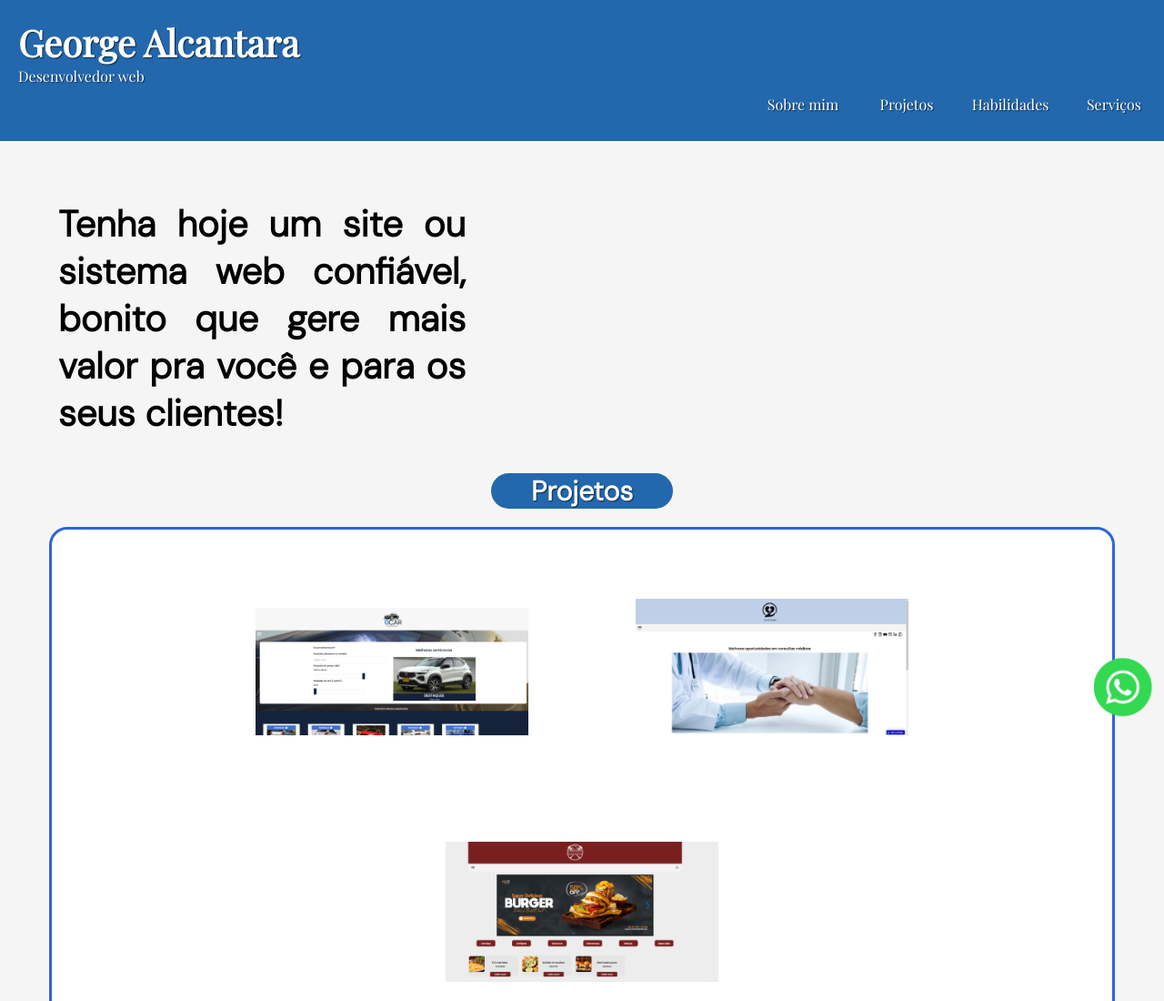
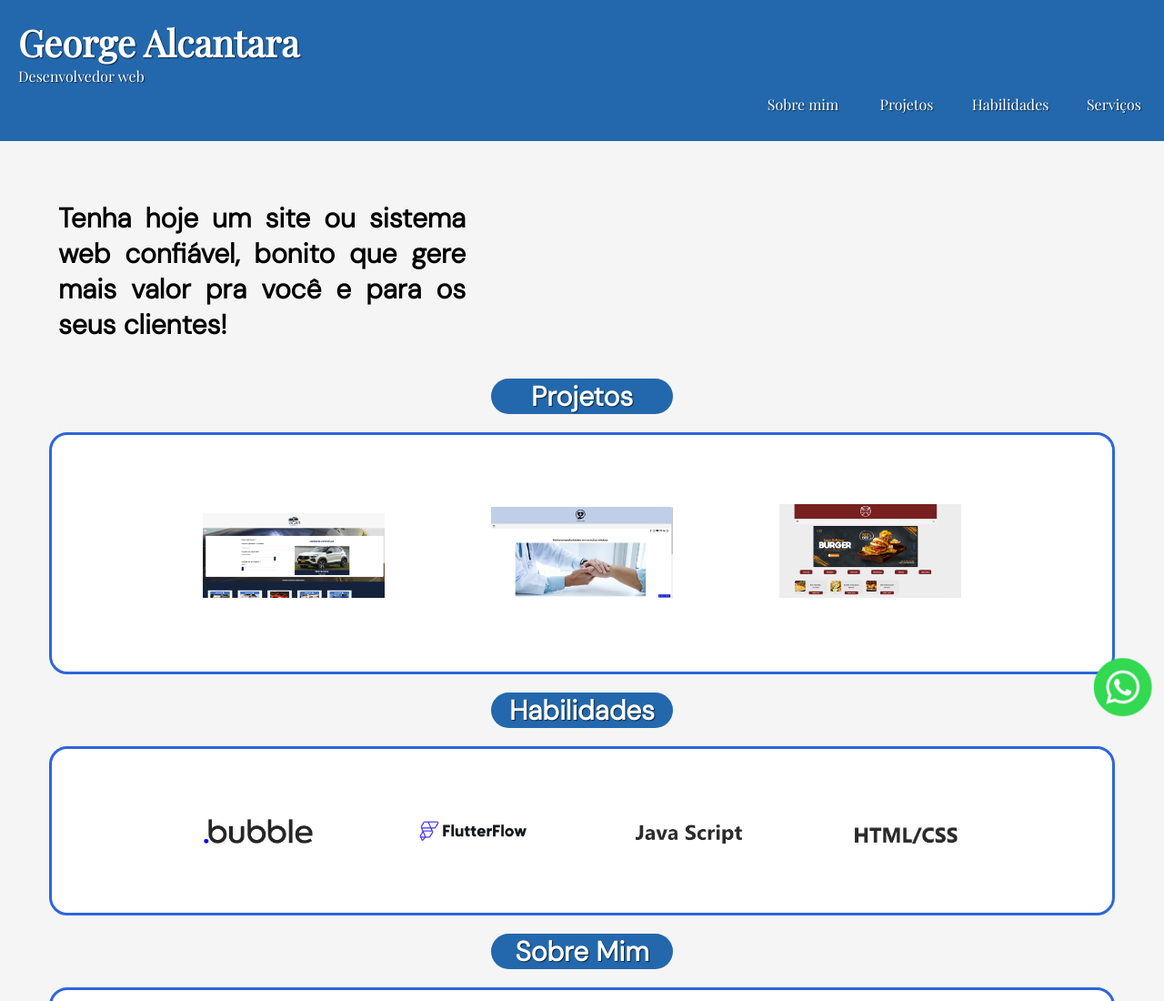
Before and after one commit to gva19601990/georgealcantaradev, a plain HTML site: page index.html in a window 1280 px wide. Shown: the top 1100 px of the page at 91% size. Drawn offline with nearby package versions, Linux system fonts and the light colour scheme.

Commit message:
Add files via upload

```diff
--- a/css/mediaquery.css
+++ b/css/mediaquery.css
@@ -4,6 +4,15 @@
     #menu {display: none;}
     menu {display: block;}
     menu li {display:inline-block}
+}
+
+@media screen and (max-width: 1600px) {
+    #divProjetos img {width: 200px;margin: 5%;z-index: 10;}
+    #divHabilidades img{width: 120px;vertical-align: middle;margin: 5%;}
+    #divServicos img {width: 100px;}
+    #div1 h2 { font-size: 30px;   }
+
+
 }
 @media screen and (max-width: 900px) {
     .sobreminint img{
```
